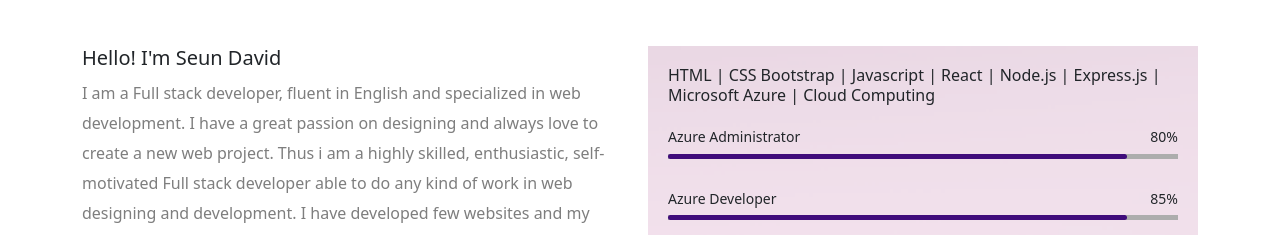
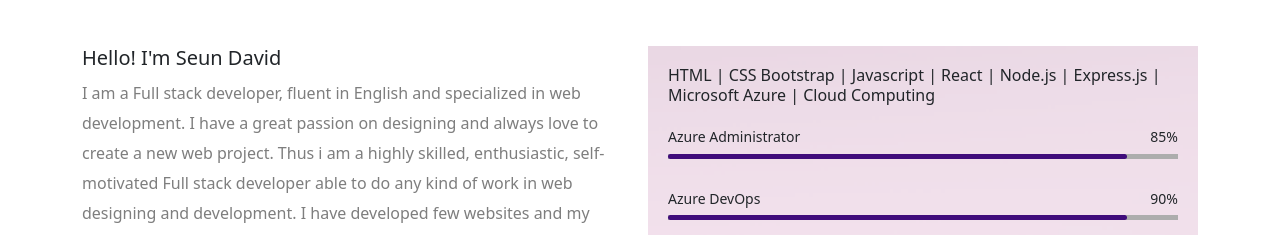
Before and after one commit to Seundavid18/seundavid-portfolio, a React (Create React App) app: page / in a window 1280 px wide. Shown: the part 780-1015 px from the top of the page. Built offline with nearby package versions, Linux system fonts and the light colour scheme.

Commit message:
Updated about page

```diff
--- a/src/About.jsx
+++ b/src/About.jsx
@@ -57,7 +57,7 @@ const About = () => {
                                             <div className="bar pt-3 pb-3">
                                                 <div className="info">
                                                     <h5 style={{fontSize: '14px'}}>Azure Administrator
-                                                        <span className="float-end">80%</span>
+                                                        <span className="float-end">85%</span>
                                                     </h5>
                                                 </div>
                                                 <div className="progress-line1"><span className="html"></span></div>
@@ -65,8 +65,8 @@ const About = () => {
 
                                             <div className="bar pt-3 pb-3">
                                                 <div className="info">
-                                                    <h5 style={{fontSize: '14px'}}>Azure Developer
-                                                        <span className="float-end">85%</span>
+                                                    <h5 style={{fontSize: '14px'}}>Azure DevOps
+                                                        <span className="float-end">90%</span>
                                                     </h5>
                                                 </div>
                                                 <div className="progress-line1"><span className="html"></span></div>
```
